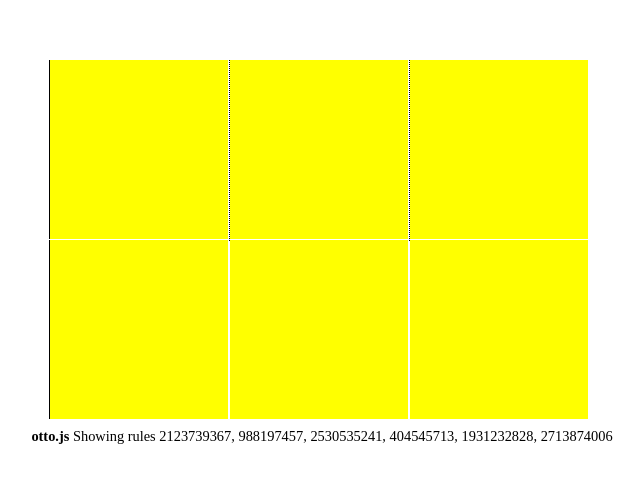
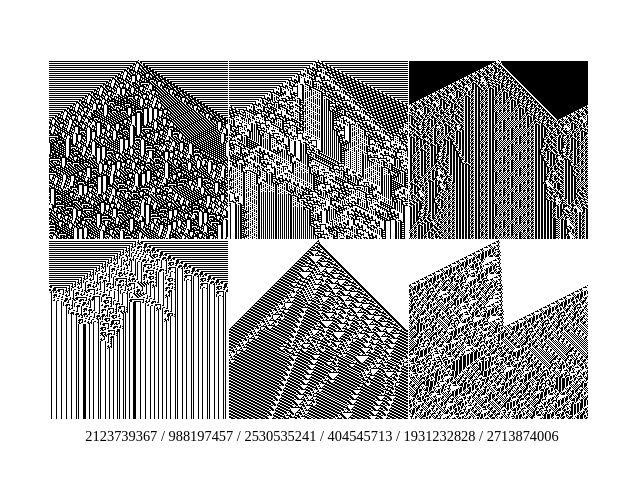
Before and after one commit to thewhodidthis/ottox, a website: page example/r2/index.html in a window 1280 px wide. Shown: the part 161-644 px from the top of the page, without its empty margins (322-965 px from the left). Drawn offline with Linux system fonts and the light colour scheme; files whose address does not match are found by name.

Commit message:
example: fix per latest changes

```diff
--- a/example/r2/index.html
+++ b/example/r2/index.html
@@ -5,11 +5,16 @@
     <meta name="viewport" content="width=device-width, initial-scale=1, user-scalable=yes">
     <title>&middot; Otto &middot;</title>
     <link rel="stylesheet" href="../index.css" />
+    <style>
+      li {
+        background: #eee;
+      }
+    </style>
   </head>
 
   <body>
     <figure id="figure">
-      <a href="../d2">
+      <a href="../">
         <ul id="list">
           <li><canvas width="179" height="179"></canvas></li>
           <li><canvas width="179" height="179"></canvas></li>
@@ -22,7 +27,7 @@
 
 
       <figcaption>
-        <p><strong>otto.js</strong> Showing rules <span id="label"></span></p>
+        <p><span id="label"></span></p>
       </figcaption>
     </figure>
 
--- a/example/r2/index.js
+++ b/example/r2/index.js
@@ -8,11 +8,7 @@ var plots = document.getElementsByTagName('canvas');
 var rules = [2123739367, 988197457, 2530535241, 404545713, 1931232828, 2713874006];
 var ottos = [];
 
-var cols = 179;
-var rows = 1;
-var span = 2;
-
-var framesN = cols;
+var framesN = 179;
 var frameId;
 
 var frame = function frame() {
@@ -22,7 +18,7 @@ var frame = function frame() {
     var grid = otto();
 
     for (var j = 0; j < grid.length; j += 1) {
-      var x = j % cols;
+      var x = j % framesN;
       var y = frameId - 1;
 
       if (grid[j]) {
@@ -48,10 +44,16 @@ if (window !== window.top) {
   html.className += ' is-iframe';
 }
 
-label.innerHTML = rules.join(', ');
+label.innerHTML = rules.join(' / ');
 
 rules.forEach((rule, i) => {
-  var otto = Otto({ rule, cols, rows, span });
+  var papa = {
+    rule: rule,
+    size: framesN,
+    ends: [-2, -1, 0, 1, 2],
+  };
+
+  var otto = Otto(papa);
 
   ottos.push(otto);
 });
```
